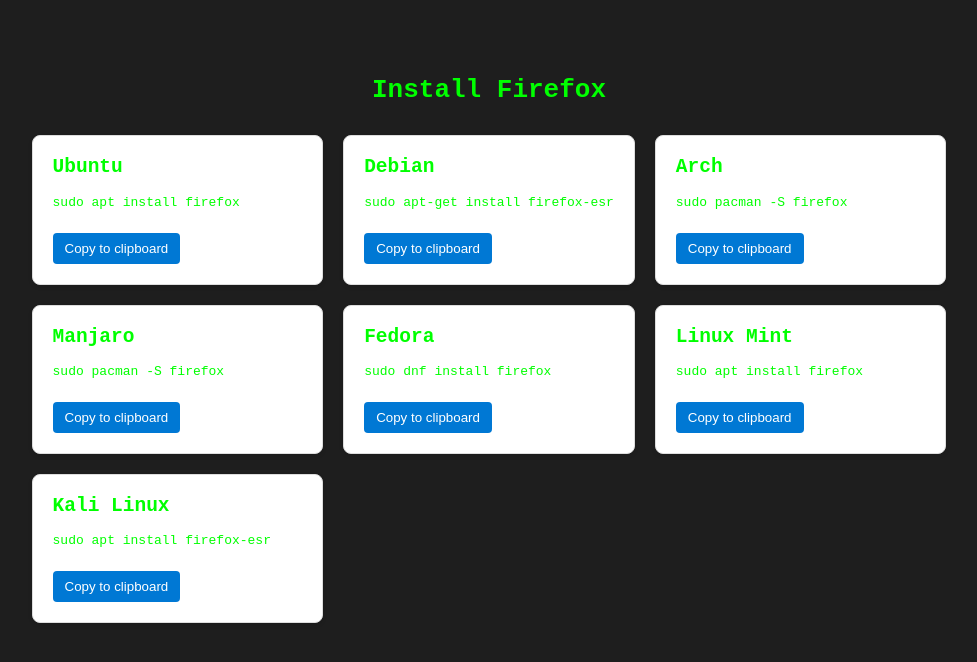
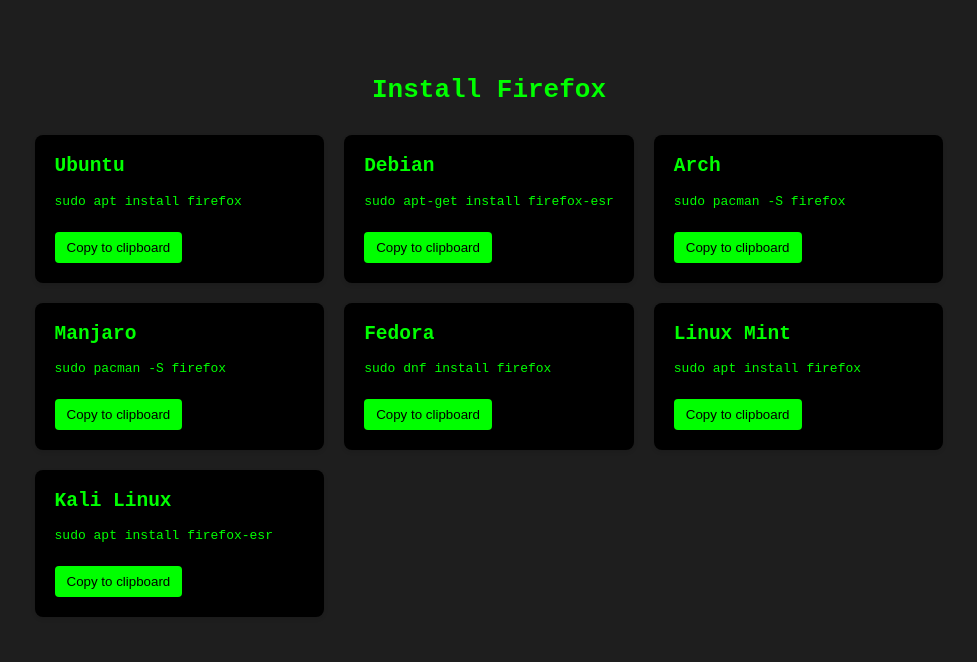
Before and after one commit to V45web/EzInstall, a plain HTML site: page apps/firefox.html in a window 1280 px wide. Shown: the whole page, without its empty margins (151-1128 px from the left). Drawn offline with Linux system fonts and the light colour scheme.

Commit message:
style update

```diff
--- a/apps/css/index.css
+++ b/apps/css/index.css
@@ -24,8 +24,7 @@ h1 {
 }
 
 .box > div {
-  background-color: #ffffff;
-  border: 1px solid #ddd;
+  background-color: #000000;
   padding: 20px;
   border-radius: 8px;
   box-shadow: 0 2px 4px rgba(0,0,0,0.1);
@@ -40,12 +39,12 @@ button {
   padding: 8px 12px;
   border: none;
   border-radius: 4px;
-  background-color: #0078D4;
-  color: white;
+  background-color: #00ff00;
+  color: rgb(0, 0, 0);
   cursor: pointer;
   transition: background-color 0.3s ease;
 }
 
 button:hover {
-  background-color: #005ea6;
+  background-color: #00a700;
 }
```
